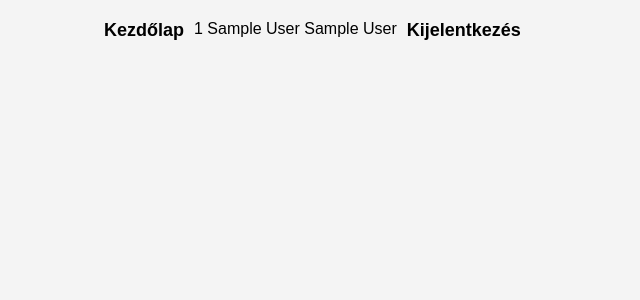
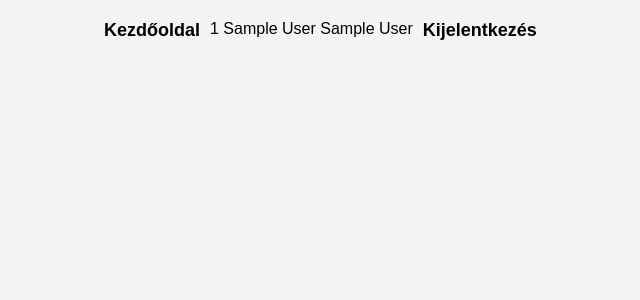
Before and after one commit to baleszpok11/Fogorvosi-rendelo-, a PHP site: page /index.php in a window 1280 px wide. Shown: the top 300 px of the page, without its empty margins (384-1024 px from the left). Run offline with PHP 8.4, Linux system fonts and the light colour scheme; the visitor is signed in with stand-in values (Sample User, id 1).

Commit message:
Update index.php

```diff
--- a/index.php
+++ b/index.php
@@ -11,11 +11,11 @@ session_start();
 <body>
 <div class="navbar">
     <ul>
-        <li><a href="index.php">Kezdőlap</a></li>
+        <li><a href="index.php">Kezdőoldal</a></li>
 <?php
 if(!isset($_SESSION['jmbg'])){
-    echo '<li><a href="register.php">Register</a></li>
-<li><a href="login.php">Login</a></li>';
+    echo '<li><a href="register.php">Regisztráció</a></li>
+<li><a href="login.php">Bejelentkezés</a></li>';
 } else {
     echo $_SESSION['jmbg'] . ' ' . $_SESSION['firstName'] . ' ' . $_SESSION['lastName'] . ' ';
     echo '<li><a href="functions/logOutFunction.php">Kijelentkezés</a></li>';
```
